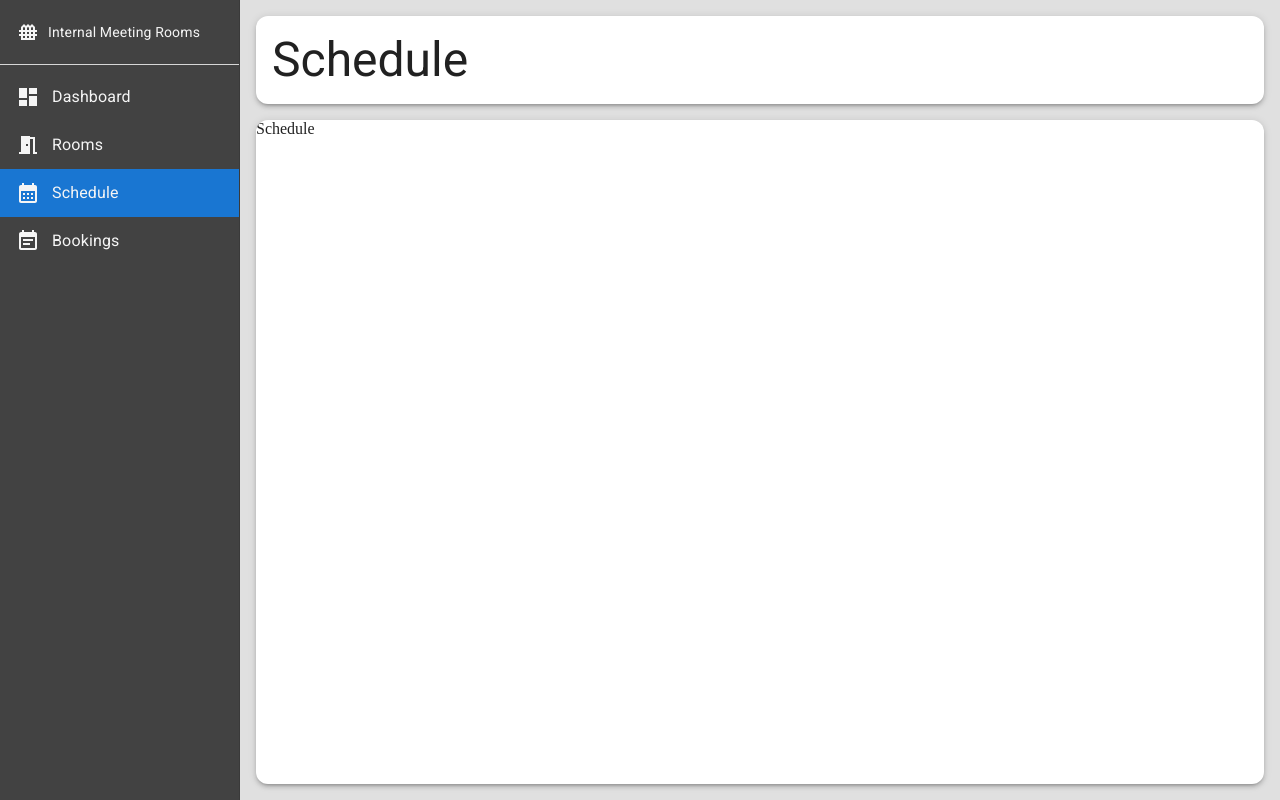
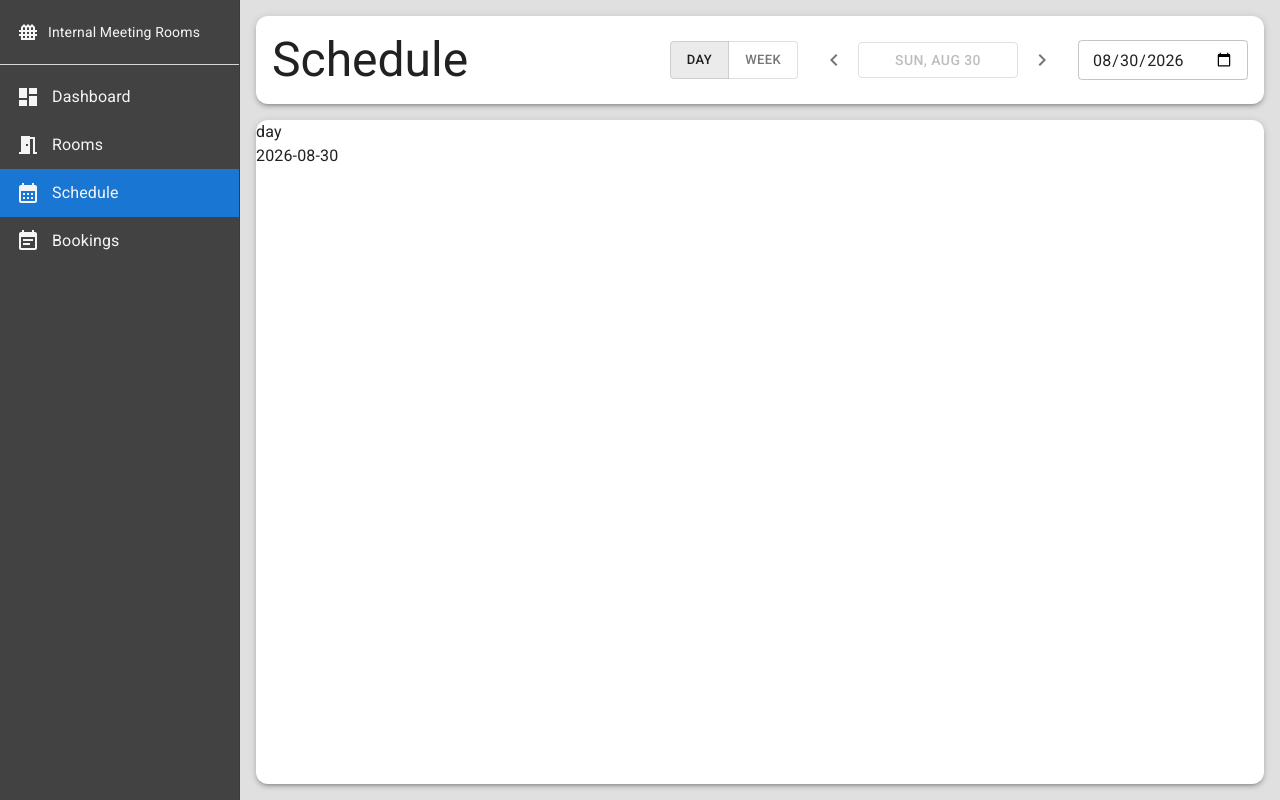
Before and after one commit to g-goginashvili/IMR, a React (Vite) app: page /schedule in a window 1280 px wide. Built offline with nearby package versions, Linux system fonts and the light colour scheme.

Commit message:
Schedule header with functional action components added; Added necessary time formater functions

```diff
--- a/src/components/main-layout/main-layout.tsx
+++ b/src/components/main-layout/main-layout.tsx
@@ -25,13 +25,20 @@ const MainLayout = ({
                 <Box component="header"
                     sx={{
                         display: "flex",
+                        flexWrap: "wrap",
                         justifyContent: "space-between",
                         alignItems: "center",
+                        gap: 2,
                         p: 2
                     }}
                 >
-                    <Typography variant="h3">{headerTitle}</Typography>
-                    <Box sx={{ display: "flex", gap: 2, justifyContent: "center", alignItems: "center" }}>
+                    <Typography sx={{ typography: { xs: "h5", sm: "h3" } }}>
+                        {headerTitle}
+                    </Typography>
+                    <Box sx={{
+                        display: "flex", flexWrap: "wrap", gap: 2,
+                        justifyContent: "center", alignItems: "center"
+                    }}>
                         {headerActions}
                     </Box>
 
--- a/src/modules/schedule/schedule.tsx
+++ b/src/modules/schedule/schedule.tsx
@@ -1,10 +1,78 @@
 import type { ReactElement } from "react";
 import MainLayout from "../../components/main-layout/main-layout";
+import useScheduleController from "./use-schedule-controller";
+import {
+    Box, Button, IconButton, TextField,
+    ToggleButton, ToggleButtonGroup, Typography
+} from "@mui/material";
+import { ChevronLeft, ChevronRight } from "@mui/icons-material";
+import type { ScheduleView } from "./use-schedule-controller";
 
 const Schedule = (): ReactElement => {
+    const {
+        view,
+        setView,
+        date,
+        setDate,
+        rangeLabel,
+        shift,
+        goToToday,
+        isToday,
+    } = useScheduleController();
+
     return (
-        <MainLayout headerTitle="Schedule" error={null} isLoading={false}>
-            Schedule
+        <MainLayout
+            headerTitle="Schedule"
+            error={null}
+            isLoading={false}
+            headerActions={
+                <>
+                    <ToggleButtonGroup
+                        exclusive
+                        size="small"
+                        value={view}
+                        onChange={(_, nextView: ScheduleView | null) => nextView && setView(nextView)}
+                        sx={{ width: { xs: "100%", sm: "auto" } }}
+                    >
+                        <ToggleButton value="day" sx={{ flex: { xs: 1, sm: "none" }, px: 2 }}>
+                            Day
+                        </ToggleButton>
+                        <ToggleButton value="week" sx={{ flex: { xs: 1, sm: "none" }, px: 2 }}>
+                            Week
+                        </ToggleButton>
+                    </ToggleButtonGroup>
+
+                    <Box sx={{
+                        display: "flex", alignItems: "center", justifyContent: "center", gap: 0.5,
+                        width: { xs: "100%", sm: "auto" },
+                    }}>
+                        <IconButton onClick={() => shift(-1)}>
+                            <ChevronLeft />
+                        </IconButton>
+                        <Button
+                            variant="outlined"
+                            disabled={isToday}
+                            onClick={goToToday}
+                            sx={{ minWidth: { xs: 120, sm: 160 } }}
+                        >
+                            {rangeLabel}
+                        </Button>
+                        <IconButton onClick={() => shift(1)}>
+                            <ChevronRight />
+                        </IconButton>
+                    </Box>
+
+                    <TextField
+                        size="small"
+                        type="date"
+                        value={date}
+                        onChange={event => setDate(event.target.value)}
+                    />
+                </>
+            }
+        >
+            <Typography>{view}</Typography>
+            <Typography>{date}</Typography>
         </MainLayout>
     );
 };
--- /dev/null
+++ b/src/modules/schedule/use-schedule-controller.ts
@@ -0,0 +1,50 @@
+import { useSearchParams } from "react-router";
+import {
+    addDays, dayMonthFormatter, monday, todayLocal, weekdayFormatter
+} from "../../utility/time-formatting";
+
+export type ScheduleView = "day" | "week";
+
+const useScheduleController = () => {
+    const [params, setParams] = useSearchParams();
+
+    const view: ScheduleView = params.get("view") === "week" ? "week" : "day";
+    const date = params.get("date") ?? todayLocal();
+
+    const updateParams = (updates: Record<string, string>) => {
+        setParams(previous => {
+            const newParams = new URLSearchParams(previous);
+            Object.entries(updates).forEach(([key, value]) => newParams.set(key, value));
+            return newParams;
+        }, { replace: true });
+    };
+
+    const setView = (viewParam: ScheduleView) => updateParams({ view: viewParam });
+    const setDate = (dateParam: string) => updateParams({ date: dateParam });
+
+    const shift = (direction: 1 | -1) =>
+        setDate(addDays(date, view === "day" ? direction : direction * 7));
+
+    const goToToday = () => setDate(todayLocal());
+
+    const isToday = view === "day"
+        ? date === todayLocal()
+        : monday(date) === monday(todayLocal());
+
+    const rangeLabel = view === "day"
+        ? `${weekdayFormatter(date)}, ${dayMonthFormatter(date)}`
+        : `${dayMonthFormatter(monday(date))} - ${dayMonthFormatter(addDays(monday(date), 6))}`;
+
+    return {
+        view,
+        setView,
+        date,
+        setDate,
+        shift,
+        goToToday,
+        isToday,
+        rangeLabel,
+    };
+};
+
+export default useScheduleController;
--- a/src/utility/time-formatting.ts
+++ b/src/utility/time-formatting.ts
@@ -1,11 +1,11 @@
 export const toIso = (date: string, time: string) => `${date}T${time}:00`;
 
-export const todayLocal = () => {
-    const now = new Date();
-    const month = String(now.getMonth() + 1).padStart(2, "0");
-    const day = String(now.getDate()).padStart(2, "0");
-    return `${now.getFullYear()}-${month}-${day}`;
-};
+const pad = (value: number) => String(value).padStart(2, "0");
+
+const toDateString = (date: Date) =>
+    `${date.getFullYear()}-${pad(date.getMonth() + 1)}-${pad(date.getDate())}`;
+
+export const todayLocal = () => toDateString(new Date());
 
 export const formatDay = (iso: string) => new Date(iso).toLocaleDateString(undefined, {
     weekday: "short", day: "numeric", month: "short",
@@ -16,7 +16,27 @@ export const formatTime = (iso: string) => new Date(iso).toLocaleTimeString(unde
 });
 
 export const formatDuration = (start: string, end: string) => {
-    const minutes = Math.round((Date.parse(end) - Date.parse(start)) / 60_000);
+    const minutes = Math.round((Date.parse(end) - Date.parse(start)) / 60000);
     const hours = Math.floor(minutes / 60);
     return [hours && `${hours}h`, minutes % 60 && `${minutes % 60}m`].filter(Boolean).join(" ");
 };
+
+const toDateObject = (date: string) => {
+    const [year, month, day] = date.split("-").map(Number);
+    return new Date(year, month - 1, day);
+};
+
+export const addDays = (date: string, amount: number) => {
+    const shifted = toDateObject(date);
+    shifted.setDate(shifted.getDate() + amount);
+    return toDateString(shifted);
+};
+
+export const monday = (date: string) =>
+    addDays(date, -((toDateObject(date).getDay() + 6) % 7));
+
+export const weekdayFormatter = (date: string) =>
+    toDateObject(date).toLocaleDateString(undefined, { weekday: "short" });
+
+export const dayMonthFormatter = (date: string) =>
+    toDateObject(date).toLocaleDateString(undefined, { day: "numeric", month: "short" });
```
